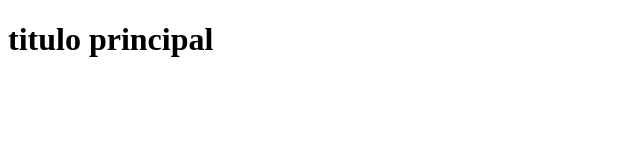
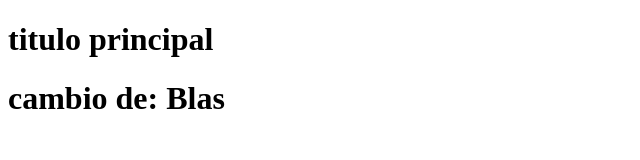
Before and after one commit to Cynthiag3/Test1, a plain HTML site: page index.html in a window 1280 px wide. Shown: the whole page, without its empty margins (0-640 px from the left). Drawn offline with Linux system fonts and the light colour scheme.

Commit message:
se agrego un h1 con cambio de otro autor

```diff
--- a/index.html
+++ b/index.html
@@ -9,5 +9,7 @@
 <body>
 
   <h1>titulo principal</h1>
+
+  <h1>cambio de: Blas</h1>
 </body>
 </html>
```
